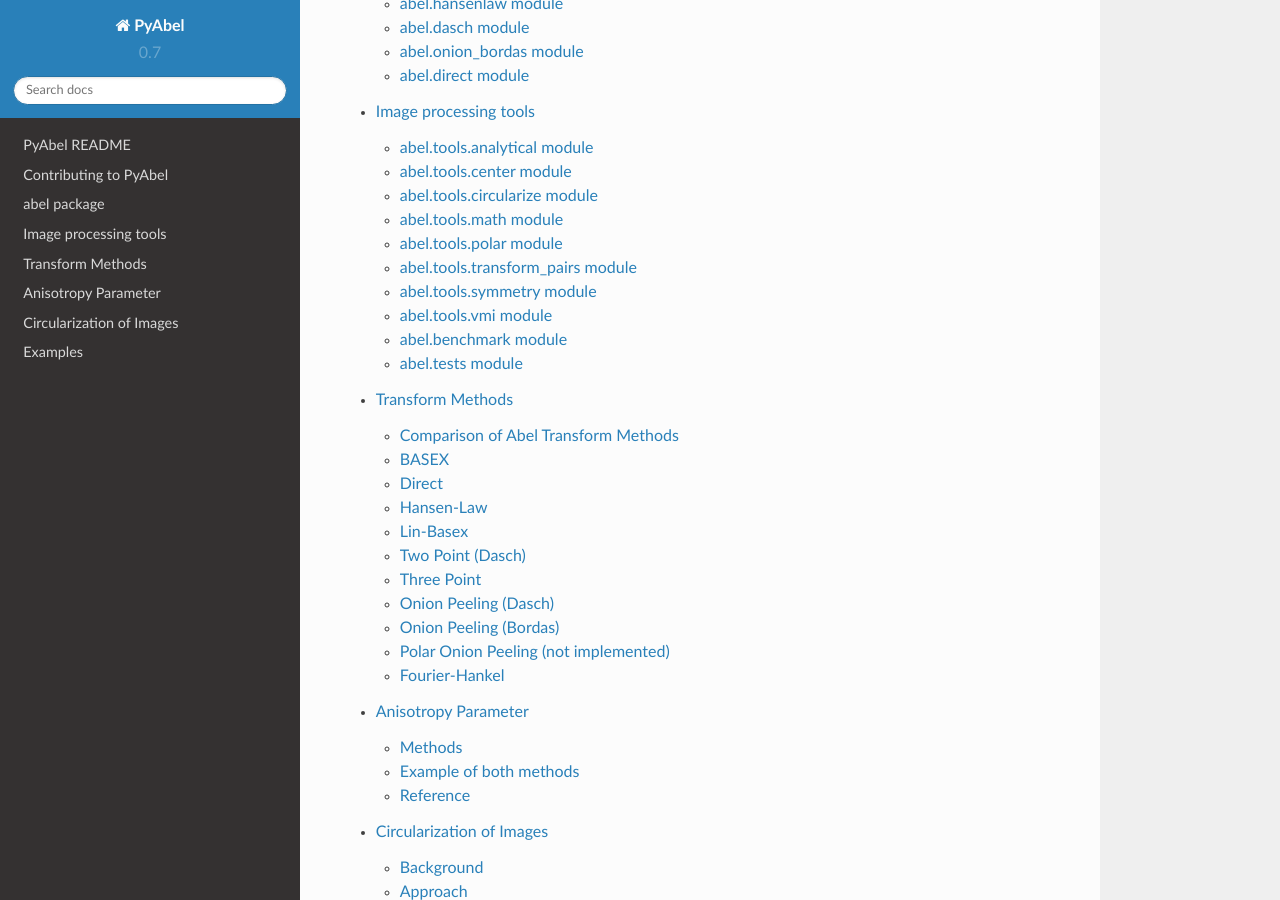
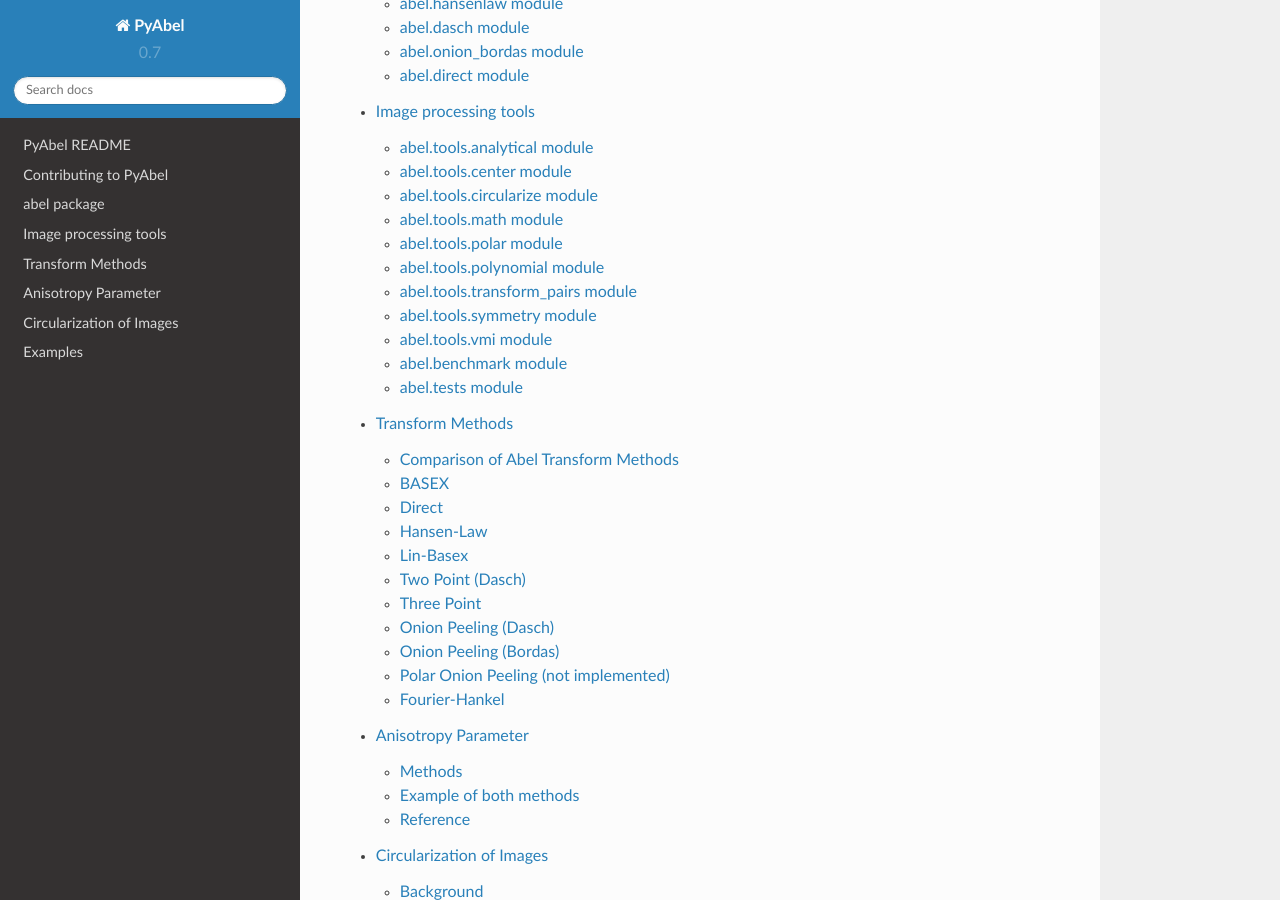
Before and after one commit to PyAbel/PyAbel, a Sphinx documentation site: the page built from doc/index.rst, in a window 1280 px wide and 900 px high, scrolled down 876 px. Built offline with Sphinx 7.4.7 and the Read the Docs theme 2.0.0, drawn with Linux system fonts in a browser that asks for light colours.

Commit message:
Added abel.tools.polynomial module to dosc (and reformatted for Sphinx)

```diff
--- a/doc/abel.rst
+++ b/doc/abel.rst
@@ -103,6 +103,14 @@
     :undoc-members:
     :show-inheritance:
 
+abel.tools.polynomial module
+-----------------------
+
+.. automodule:: abel.tools.polynomial
+    :members:
+    :undoc-members:
+    :show-inheritance:
+
 abel.tools.transform_pairs module
 ----------------------------------
 
```
Also changed, not shown: 1 other file.
